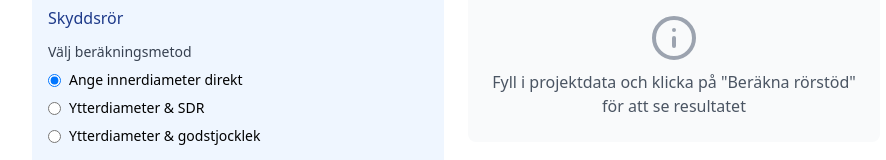
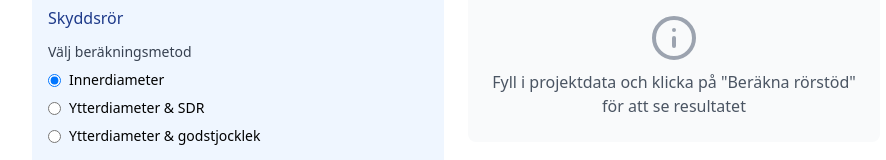
Before and after one commit to ChrilleLindberg/Calculator-test, a React (Vite) app: page / in a window 1280 px wide. Shown: the part 178-338 px from the top of the page, without its empty margins (184-1070 px from the left). Built offline with nearby package versions, Linux system fonts and the light colour scheme.

Commit message:
name change

```diff
--- a/src/RorstodCalculator.jsx
+++ b/src/RorstodCalculator.jsx
@@ -324,7 +324,7 @@ const RorstodCalculator = () => {
                       onChange={(e) => setCalculationMethod(e.target.value)}
                       className="mr-2"
                     />
-                    <span className="text-sm">Ange innerdiameter direkt</span>
+                    <span className="text-sm">Innerdiameter</span>
                   </label>
                   <label className="flex items-center">
                     <input
```
